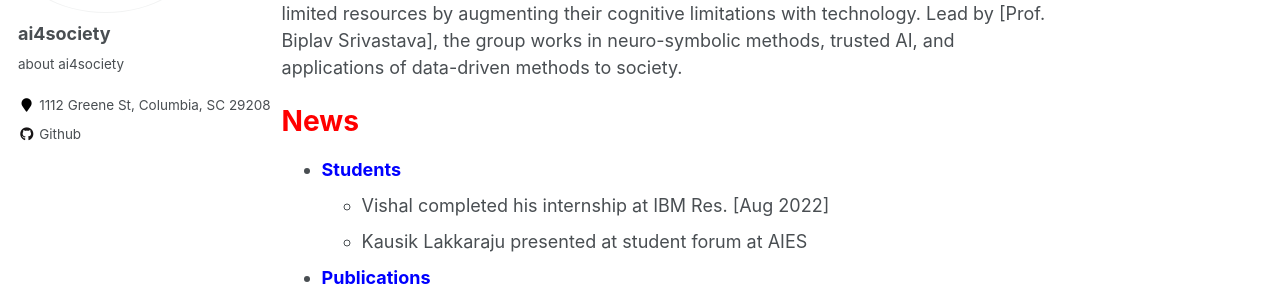
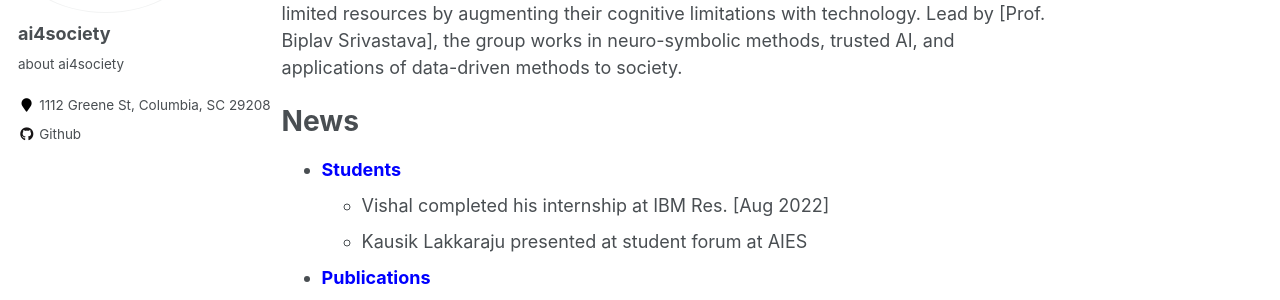
Before and after one commit to likitha-9/ai4society.github.io, a Jekyll site: the page built from _pages/about.md, in a window 1280 px wide. Shown: the part 214-514 px from the top of the page. Built offline with Jekyll 4.4.1, drawn with Linux system fonts in a browser that asks for light colours.

```diff
--- a/_pages/about.md
+++ b/_pages/about.md
@@ -12,7 +12,7 @@
 
 
 
-<span style="color:red">**News**</span>
+News
 ======
 
 
```
